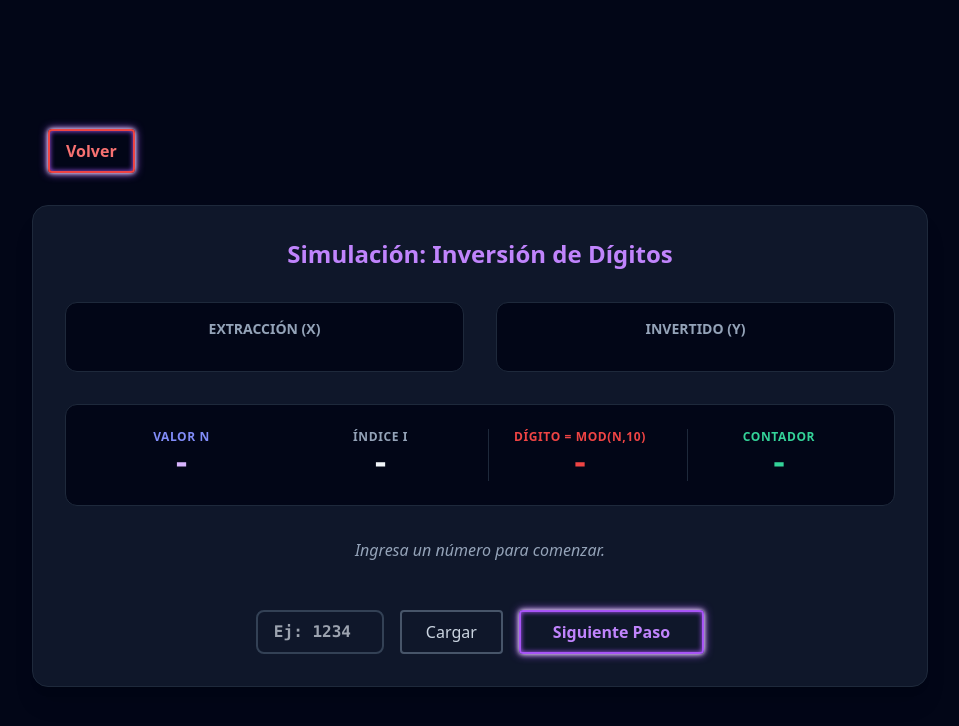
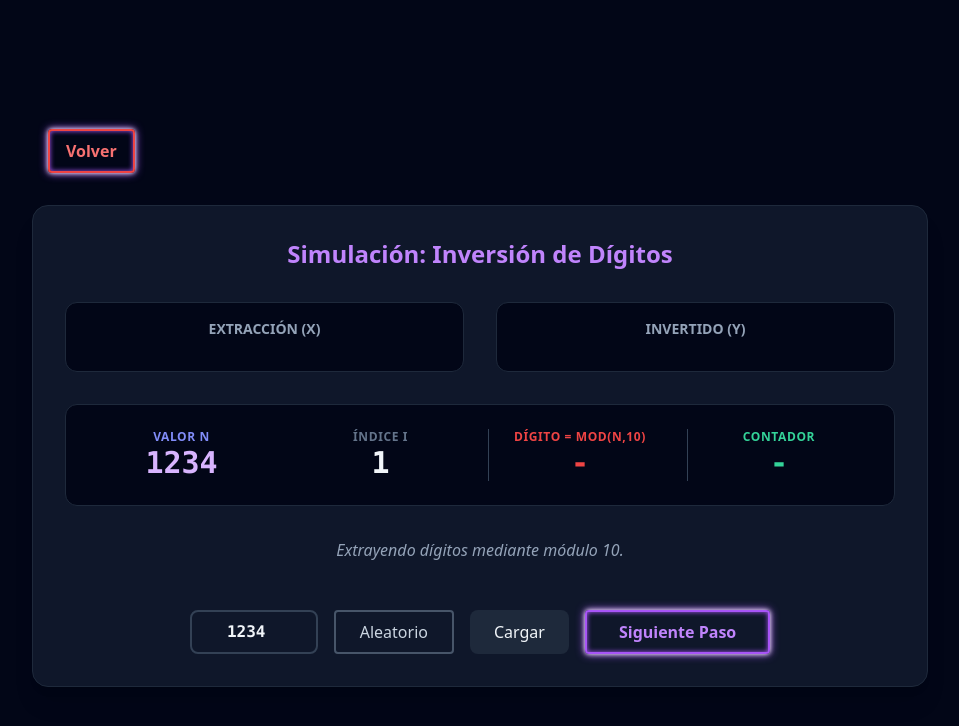
Before and after one commit to kurokirasama/basic-algorithms, a website: page WEB/reverse_digits/index.html in a window 1280 px wide. Shown: the whole page, without its empty margins (160-1119 px from the left). Drawn offline with nearby package versions, Linux system fonts and the light colour scheme.

Commit message:
feat(ui): Add random number and input to reverse_digits

```diff
--- a/WEB/reverse_digits/index.html
+++ b/WEB/reverse_digits/index.html
@@ -53,14 +53,14 @@
                 <span id="display-n" class="text-3xl font-mono font-bold text-purple-300">-</span>
             </div>
             <div class="flex flex-col">
-                <span class="text-xs text-slate-400 uppercase font-bold tracking-wider">Índice i</span>
+                <span class="text-xs text-slate-500 uppercase font-bold tracking-wider">Índice i</span>
                 <span id="display-i" class="text-3xl font-mono font-semibold">-</span>
             </div>
-            <div class="flex flex-col border-t md:border-t-0 md:border-l border-slate-800 pt-4 md:pt-0">
+            <div class="flex flex-col border-t md:border-t-0 md:border-l border-slate-700 pt-4 md:pt-0">
                 <span class="text-xs text-red-500 uppercase font-bold tracking-wider">dígito = mod(n,10)</span>
                 <span id="display-digit" class="text-3xl font-mono font-bold text-red-500">-</span>
             </div>
-            <div class="flex flex-col border-t md:border-t-0 md:border-l border-slate-800 pt-4 md:pt-0">
+            <div class="flex flex-col border-t md:border-t-0 md:border-l border-slate-700 pt-4 md:pt-0">
                 <span class="text-xs text-emerald-400 uppercase font-bold tracking-wider">Contador</span>
                 <span id="display-count" class="text-3xl font-mono font-bold text-emerald-400">-</span>
             </div>
@@ -73,10 +73,13 @@
 
             <div class="flex flex-wrap justify-center gap-4">
                 <input type="number" id="input-n" placeholder="Ej: 1234" class="px-4 py-2 bg-slate-900 text-slate-100 border-2 border-slate-700 rounded-lg focus:border-purple-500 outline-none w-32 text-center font-mono font-bold">
-                <button onclick="startSimulation()" class="border-2 border-slate-600 hover:bg-slate-600/20 text-slate-300 font-medium py-2 px-6 rounded transition duration-300">
+                <button onclick="resetWithRandom()" class="px-6 py-2 border-2 border-slate-600 hover:bg-slate-600/20 text-slate-300 font-medium py-2 px-6 rounded transition duration-300">
+                    Aleatorio
+                </button>
+                <button onclick="startSimulation()" class="px-6 py-2 bg-slate-800 hover:bg-slate-700 text-slate-100 rounded-lg font-medium transition-colors">
                     Cargar
                 </button>
-                <button id="next-btn" onclick="nextStep()" class="border-2 border-purple-500 hover:bg-purple-500/20 text-purple-400 font-bold py-2 px-8 rounded transition duration-300 neon-border active:scale-95 disabled:opacity-50">
+                <button id="next-btn" onclick="nextStep()" class="px-8 py-2 border-2 border-purple-500 hover:bg-purple-500/20 text-purple-400 font-bold py-2 px-8 rounded transition duration-300 neon-border active:scale-95 disabled:opacity-50">
                     Siguiente Paso
                 </button>
             </div>
@@ -99,6 +102,12 @@
         const stepDesc = document.getElementById('step-desc');
         const nextBtn = document.getElementById('next-btn');
         const inputN = document.getElementById('input-n');
+
+        function resetWithRandom() {
+            const randomVal = Math.floor(Math.random() * 8999) + 1000;
+            inputN.value = randomVal;
+            startSimulation();
+        }
 
         function startSimulation() {
             const val = parseInt(inputN.value);
@@ -165,6 +174,9 @@
                 stepDesc.innerHTML = `<span class="text-purple-400 font-bold">Inversión completada.</span>`;
             }
         }
+
+        inputN.value = 1234;
+        startSimulation();
     </script>
 </body>
 </html>
```
